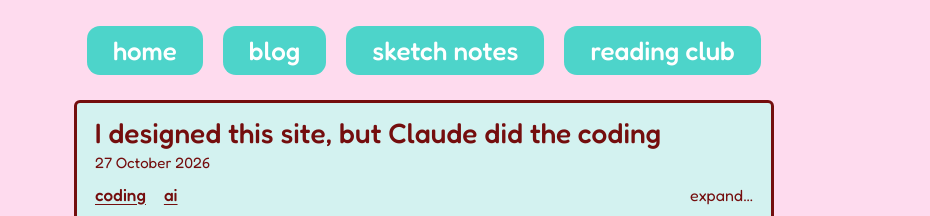
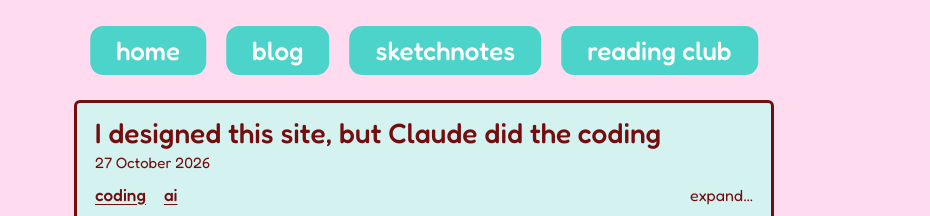
Before and after one commit to mish-tan/mish-tan.github.io, a Jekyll site: the page built from blog/index.html, in a window 1280 px wide. Shown: the top 216 px of the page, without its empty margins (216-1146 px from the left). Built offline with Jekyll 4.4.1, drawn with Linux system fonts in a browser that asks for light colours.

Commit message:
add placeholders for reading club and sketchnotes.

```diff
--- a/_includes/nav.html
+++ b/_includes/nav.html
@@ -8,8 +8,8 @@
     <ul>
       <li><a href="{{ '/' | relative_url }}"{% if page.url == '/' %} aria-current="page"{% endif %}>home</a></li>
       <li><a href="{{ '/blog/' | relative_url }}"{% if page.url contains '/blog/' %} aria-current="page"{% endif %}>blog</a></li>
-      <li><a href="{{ '/' | relative_url }}">sketch notes</a></li>
-      <li><a href="{{ '/' | relative_url }}">reading club</a></li>
+      <li><a href="{{ '/sketchnotes/' | relative_url }}">sketchnotes</a></li>
+      <li><a href="{{ '/reading-club/' | relative_url }}">reading club</a></li>
     </ul>
   </nav>
 </header>
--- a/_layouts/post.html
+++ b/_layouts/post.html
@@ -1,7 +1,7 @@
 ---
 layout: default
 ---
-<div class="blog-page">
+<div class="default-page">
 <article class="card post">
   {% if page.cover %}
   <img class="cover" src="{{ page.cover | relative_url }}" alt="{{ page.cover_alt | default: '' | escape }}">
--- a/assets/css/site.css
+++ b/assets/css/site.css
@@ -154,8 +154,8 @@
 .links { list-style: none; margin: 0.3em 0 0; padding: 0; font-size: 19px; }
 .links a { color: var(--maroon); text-decoration: underline; text-underline-offset: 3px; }
 
-/* ---------- 3. Blog ---------- */
-.blog-page {
+/* ---------- 3. Default page layout ---------- */
+.default-page {
   width: min(100% - 32px, 700px);
   margin: 0 auto;
   padding-top: var(--header-height);
@@ -414,8 +414,8 @@
   .tagline .word { display: block; }
   .links { font-size: clamp(16px, 5.4vw, 24px); margin-top: 0; }
 
-  /* Blog */
-  .blog-page { width: calc(100% - 32px); max-width: 448px; }
+  /* Default */
+  .page { width: calc(100% - 32px); max-width: 448px; }
   .card { padding: 10px 12px; }
   .post-card .cover { aspect-ratio: 3 / 1; margin-bottom: 8px; }
   .post-card-title { font-size: 22px; }
--- a/blog/index.html
+++ b/blog/index.html
@@ -2,7 +2,7 @@
 layout: default
 title: blog
 ---
-<div class="blog-page">
+<div class="default-page">
 <h1 class="visually-hidden">Blog</h1>
 
 <!-- Shown only when a tag is chosen, e.g. /blog/?tag=drawing -->
```
Also changed, not shown: reading-club/index.html (added, +9 -0 lines), sketchnotes/index.html (added, +9 -0 lines).
